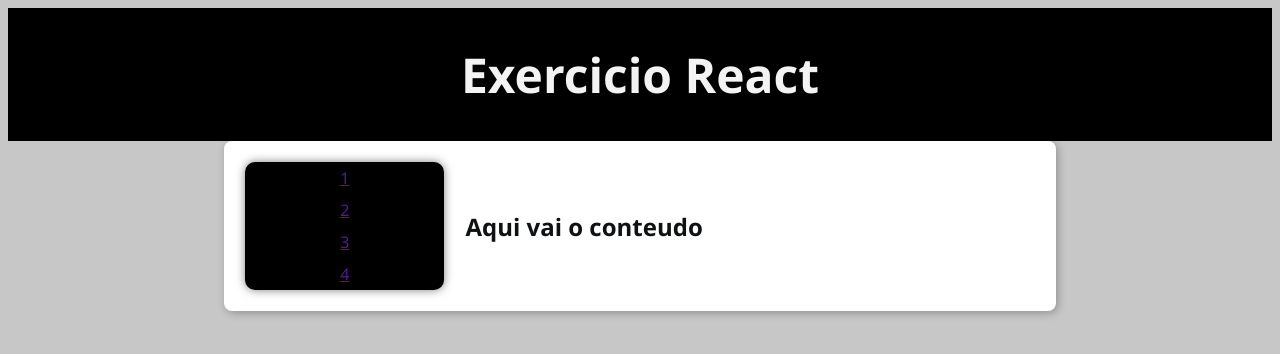
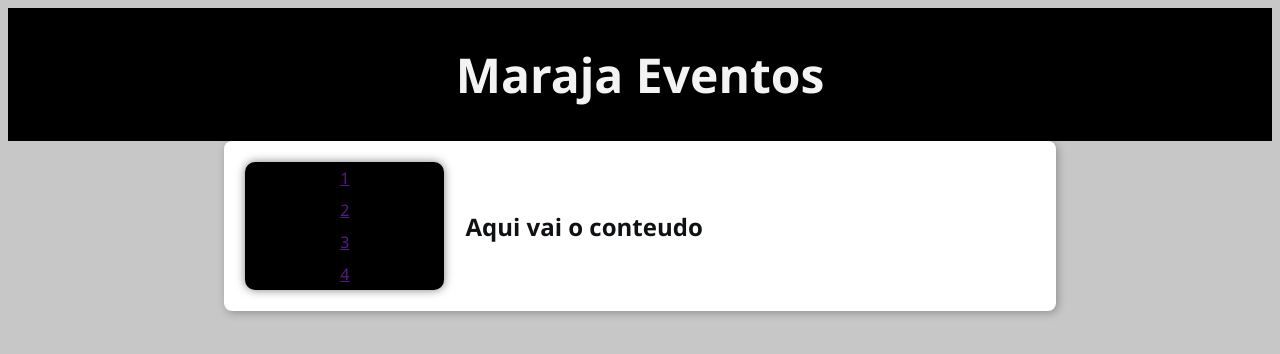
Before and after one commit to kellysabioni/exercicio_react, a React (Vite) app: page / in a window 1280 px wide. Shown: the top 354 px of the page. Built offline with nearby package versions, Linux system fonts and the light colour scheme.

Commit message:
Atualiza cabecalho

```diff
--- a/src/componentes/Cabecalho/Cabecalho.tsx
+++ b/src/componentes/Cabecalho/Cabecalho.tsx
@@ -4,7 +4,7 @@ export default function Cabecalho() {
   return (
     <>
       <header className={styles.cabecalho}>
-        <h1>Exercicio React</h1>
+        <h1>Maraja Eventos</h1>
       </header>
     </>
   );
```
